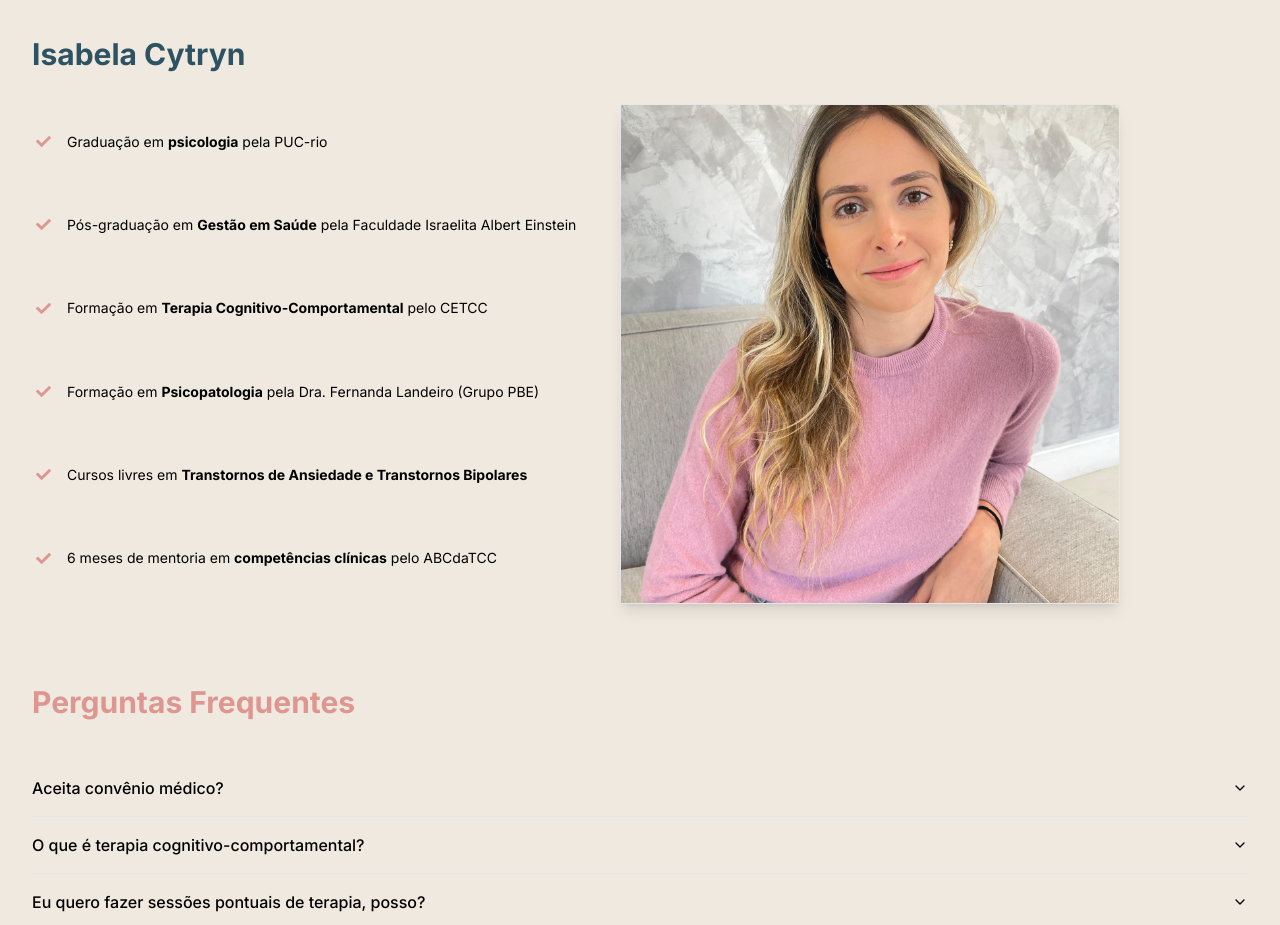
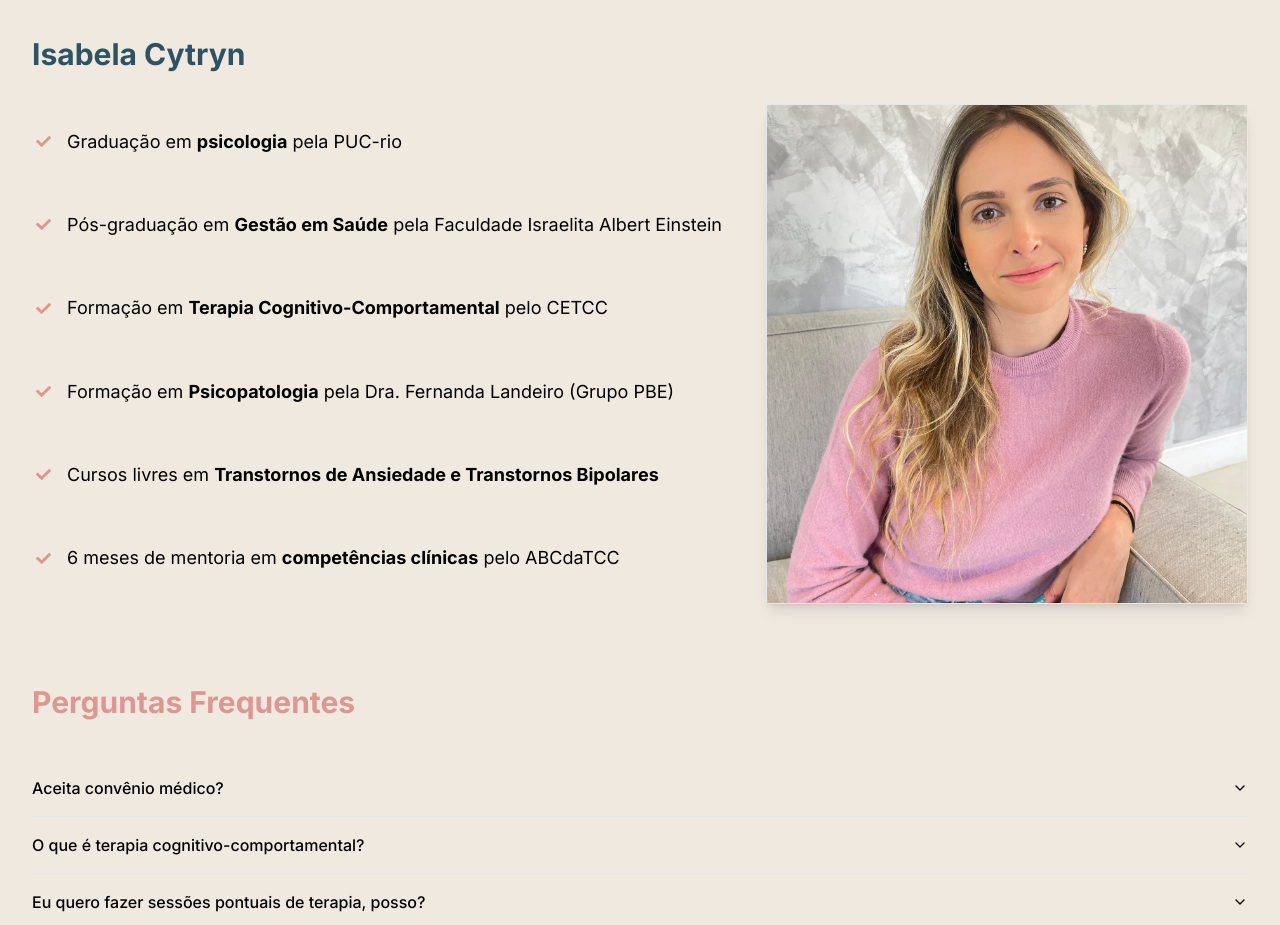
Before and after one commit to MarceloBxD/isacytryn, a Next.js app: page / in a window 1280 px wide. Shown: the part 2022-2947 px from the top of the page. Built offline with nearby package versions, Linux system fonts and the light colour scheme.

Commit message:
chore: Update About component to use larger text size for aboutItem

```diff
--- a/src/sections/About/index.tsx
+++ b/src/sections/About/index.tsx
@@ -40,7 +40,7 @@ const About: React.FC = () => {
               className="text-lg lg:text-md flex items-center mb-2 p-1 gap-2 "
             >
               <FaCheck size={15} color="#DE9790" />
-              <span className="ml-2 text-sm md:text-md">{aboutItem}</span>
+              <span className="ml-2 text-sm md:text-lg">{aboutItem}</span>
             </motion.li>
           ))}
         </ul>
```
